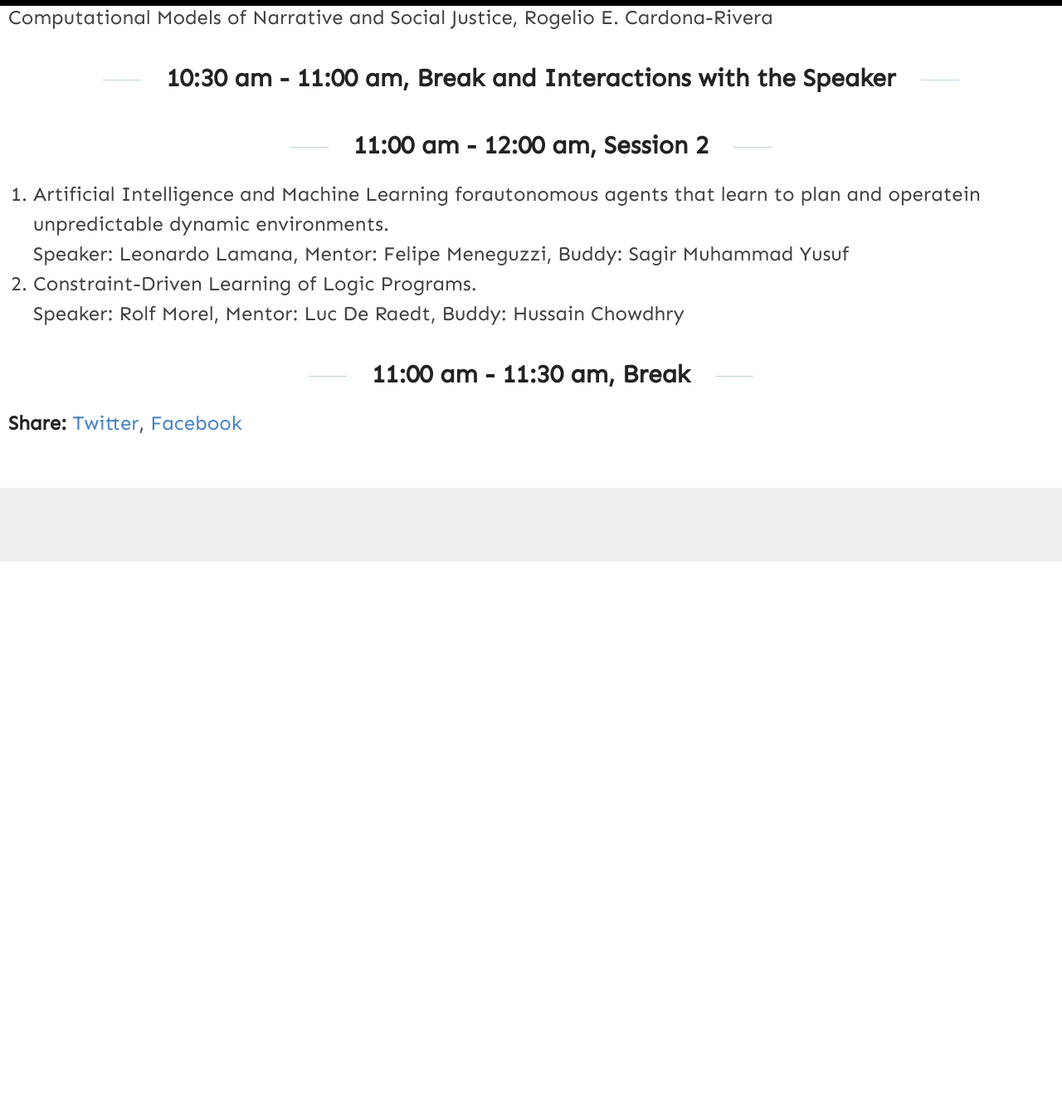
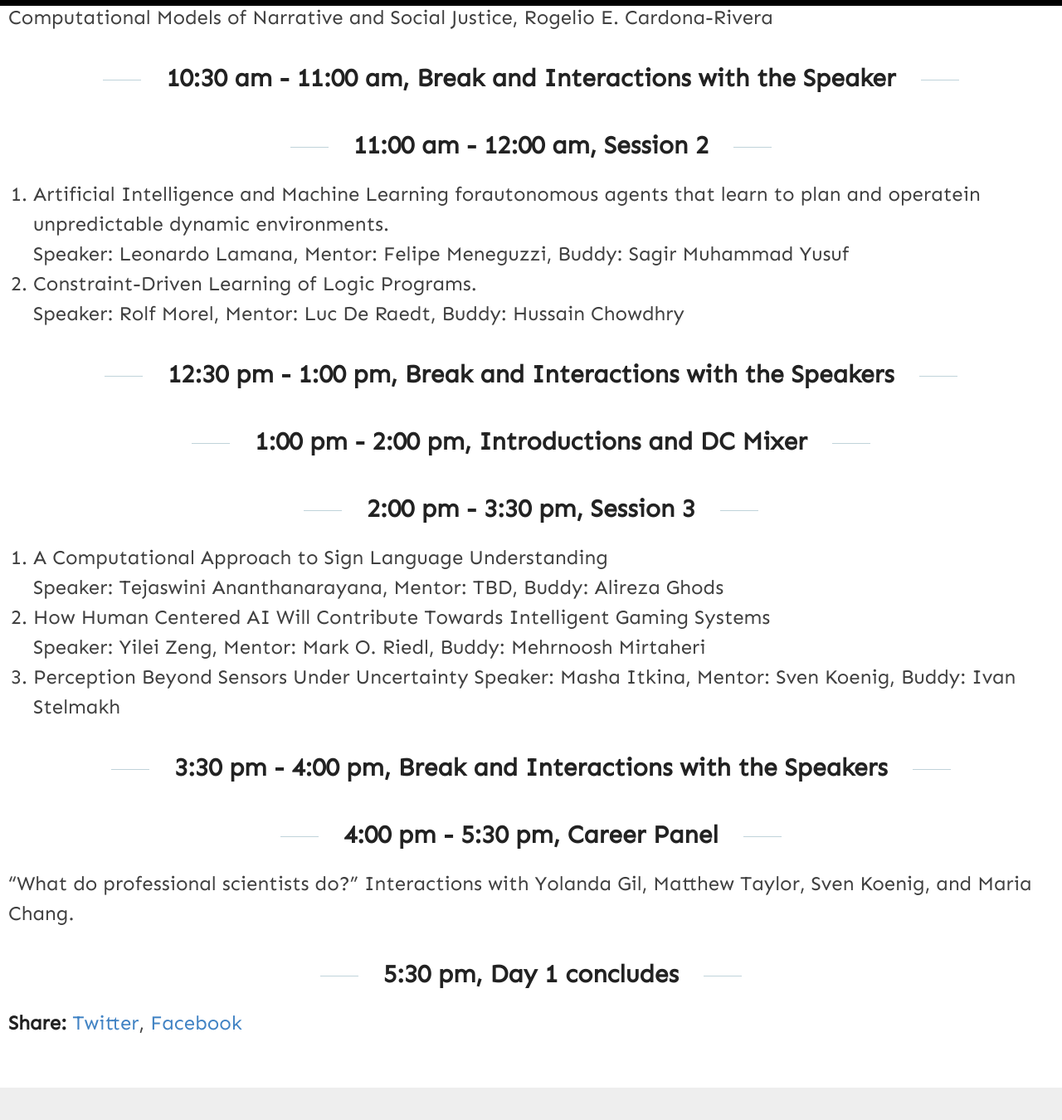
Before and after one commit to anna-reali/dc2021, a Jekyll site: the page built from _posts/2021-02-02-tuesday-day-1.md, in a window 1280 px wide and 1400 px high, scrolled down 960 px. Shown: the top 1350 px of the window at 83% size. Built offline with Jekyll 4.4.1, drawn with Linux system fonts in a browser that asks for light colours; before the commit the page ends 1637 px from its top, so only the background shows below that.

Commit message:
Update 2021-02-02-tuesday-day-1.md

```diff
--- a/_posts/2021-02-02-tuesday-day-1.md
+++ b/_posts/2021-02-02-tuesday-day-1.md
@@ -37,5 +37,28 @@ Computational Models of Narrative and Social Justice, Rogelio E. Cardona-Rivera
 2. Constraint-Driven Learning of Logic Programs. \
    Speaker: Rolf Morel, Mentor: Luc De Raedt, Buddy: Hussain Chowdhry
 
-11:00 am - 11:30 am, Break
+12:30 pm - 1:00 pm, Break and Interactions with the Speakers
 -----
+
+1:00 pm - 2:00 pm, Introductions and DC Mixer
+----
+
+2:00 pm - 3:30 pm, Session 3
+----
+1. A Computational Approach to Sign Language Understanding \
+   Speaker: Tejaswini Ananthanarayana, Mentor: TBD, Buddy: Alireza Ghods
+2. How Human Centered AI Will Contribute Towards Intelligent Gaming Systems \
+   Speaker: Yilei Zeng, Mentor: Mark O. Riedl, Buddy: Mehrnoosh Mirtaheri
+3. Perception Beyond Sensors Under Uncertainty
+   Speaker: Masha Itkina, Mentor: Sven Koenig, Buddy: Ivan Stelmakh
+
+3:30 pm - 4:00 pm, Break and Interactions with the Speakers
+----
+
+4:00 pm - 5:30 pm, Career Panel
+----
+
+"What do professional scientists do?" Interactions with Yolanda Gil, Matthew Taylor, Sven Koenig, and Maria Chang.
+
+5:30 pm, Day 1 concludes
+----
```
